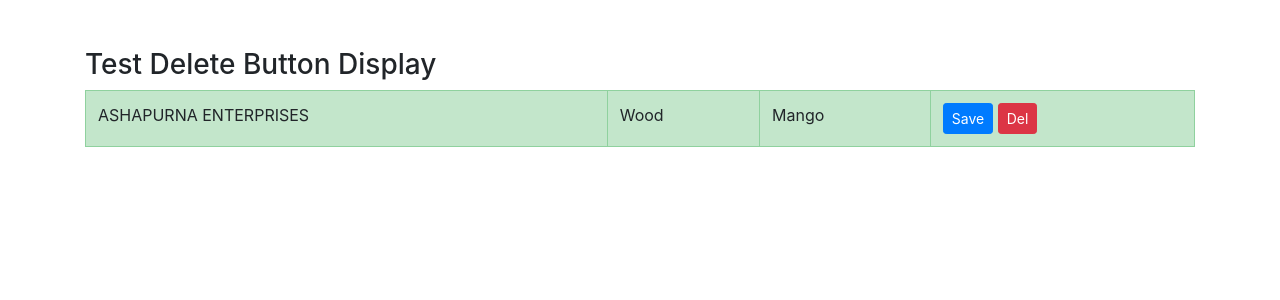
After one commit to bhupeshpremad/php_erp, a PHP site: page /php_erp/modules/purchase/test_delete_button.html in a window 1280 px wide. The commit adds this page. Shown: the top 300 px of the page. Run offline with PHP 8.4, Linux system fonts and the light colour scheme.

Commit message:
Force show delete button for testing

```diff
--- a/modules/purchase/add.php
+++ b/modules/purchase/add.php
@@ -730,8 +730,8 @@ function renderBomTable(jobCards, bomItemsData, existingItems) {
             var actionTd = '<td>';
             actionTd += '<button type="button" class="btn btn-primary btn-sm saveRowBtn" ' + inputDisabled + '>Save</button>';
 
-            // Add delete button for superadmin on saved rows
-            if (isSuperAdmin && supplierName && supplierName.trim() !== '') {
+            // Add delete button for superadmin on saved rows (force show for testing)
+            if (supplierName && supplierName.trim() !== '') {
                 actionTd += ' <button type="button" class="btn btn-danger btn-sm deleteRowBtn" data-supplier="' + supplierName + '" data-product="' + item.product_name + '" data-job-card="' + jobCard + '">Del</button>';
             }
             actionTd += '</td>';
--- /dev/null
+++ b/modules/purchase/test_delete_button.html
@@ -0,0 +1,35 @@
+<!DOCTYPE html>
+<html>
+<head>
+    <title>Test Delete Button</title>
+    <link href="https://stackpath.bootstrapcdn.com/bootstrap/4.5.2/css/bootstrap.min.css" rel="stylesheet">
+</head>
+<body>
+<div class="container mt-5">
+    <h3>Test Delete Button Display</h3>
+    <table class="table table-bordered">
+        <tr class="table-success">
+            <td>ASHAPURNA ENTERPRISES</td>
+            <td>Wood</td>
+            <td>Mango</td>
+            <td>
+                <button type="button" class="btn btn-primary btn-sm">Save</button>
+                <button type="button" class="btn btn-danger btn-sm">Del</button>
+            </td>
+        </tr>
+    </table>
+
+    <script>
+    // Test if isSuperAdmin is working
+    var isSuperAdmin = true;
+    var supplierName = "ASHAPURNA ENTERPRISES";
+
+    console.log('Test conditions:');
+    console.log('isSuperAdmin:', isSuperAdmin);
+    console.log('supplierName:', supplierName);
+    console.log('supplierName.trim() !== "":', supplierName.trim() !== '');
+    console.log('Should show delete button:', isSuperAdmin && supplierName && supplierName.trim() !== '');
+    </script>
+</div>
+</body>
+</html>
```
